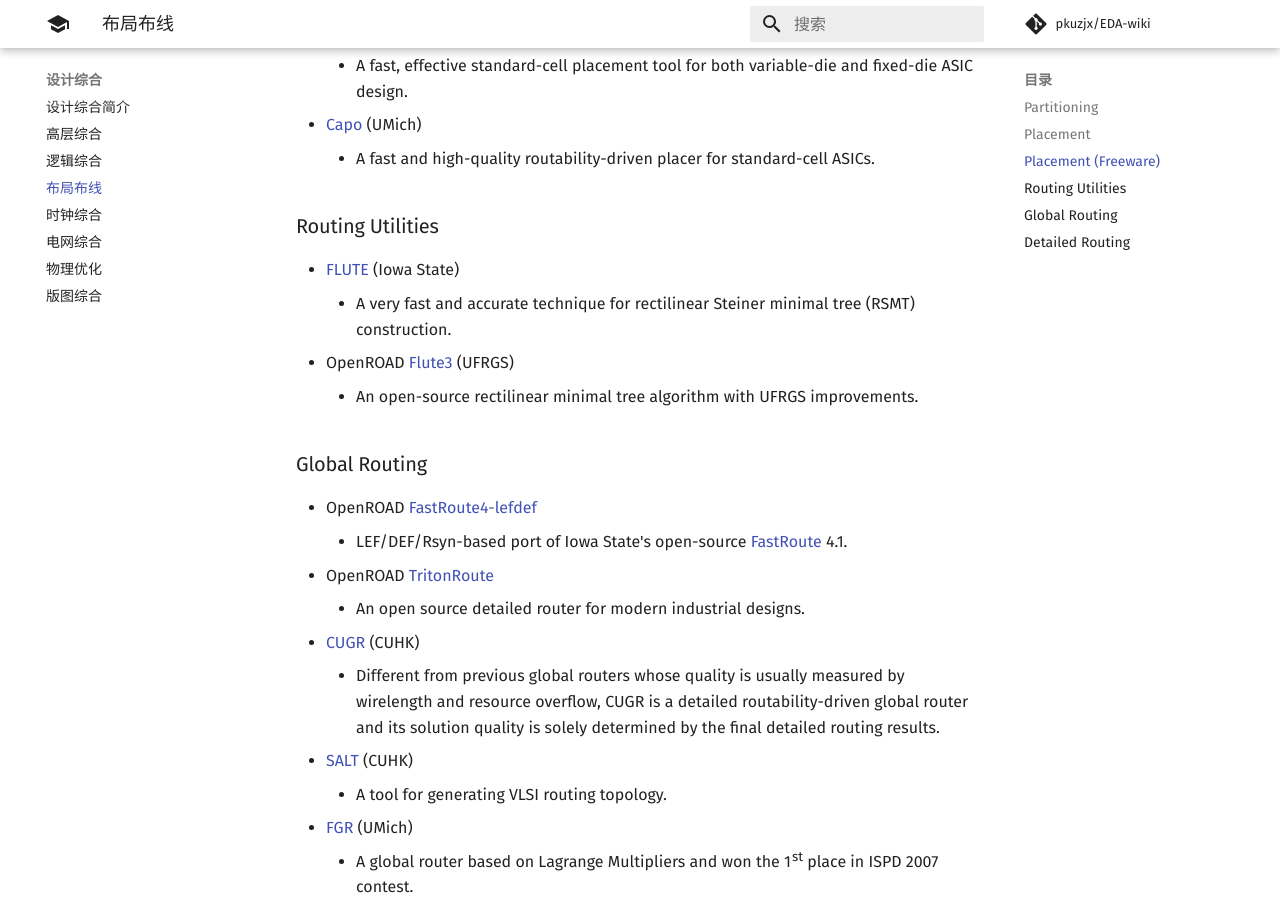
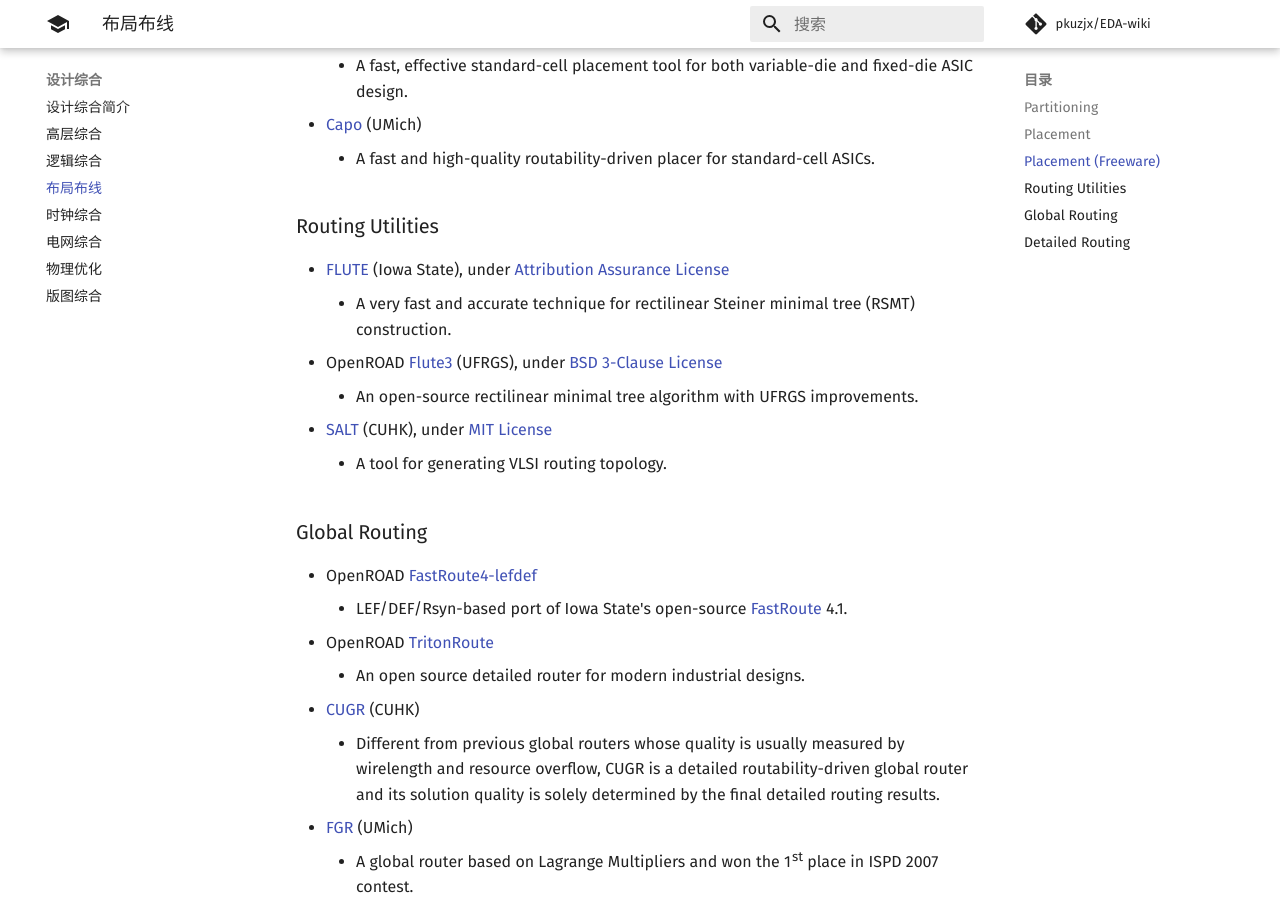
Before and after one commit to daitoto/EDA-wiki, an MkDocs documentation site: the page built from docs/synthesis/pnr.md, in a window 1280 px wide and 900 px high, scrolled down 1403 px. Built offline with MkDocs 1.6.1 and Material for MkDocs 9.7.7, drawn with Linux system fonts in a browser that asks for light colours; comment, search, counter and statistics services are not loaded.

Commit message:
Update pnr.md

```diff
--- a/docs/synthesis/pnr.md
+++ b/docs/synthesis/pnr.md
@@ -37,10 +37,12 @@
    - A fast and high-quality routability-driven placer for standard-cell ASICs.
 
 ### Routing Utilities
- - [FLUTE](http://home.eng.iastate.edu/~cnchu/flute.html) (Iowa State)
+ - [FLUTE](http://home.eng.iastate.edu/~cnchu/flute.html) (Iowa State), under [Attribution Assurance License](http://home.eng.iastate.edu/~cnchu/flute.html#License)
    - A very fast and accurate technique for rectilinear Steiner minimal tree (RSMT) construction.
- - OpenROAD [Flute3](https://github.com/The-OpenROAD-Project/flute3) (UFRGS)
+ - OpenROAD [Flute3](https://github.com/The-OpenROAD-Project/flute3) (UFRGS), under [BSD 3-Clause License](https://github.com/The-OpenROAD-Project/flute3/blob/master/LICENSE)
    - An open-source rectilinear minimal tree algorithm with UFRGS improvements.
+ - [SALT](https://github.com/chengengjie/salt) (CUHK), under [MIT License](https://github.com/chengengjie/salt/blob/master/LICENSE)
+   - A tool for generating VLSI routing topology.
 
 ### Global Routing
  - OpenROAD [FastRoute4-lefdef](https://github.com/The-OpenROAD-Project/FastRoute4-lefdef)
```
Also changed, not shown: other parts of docs/synthesis/pnr.md (+0 -2 lines).
